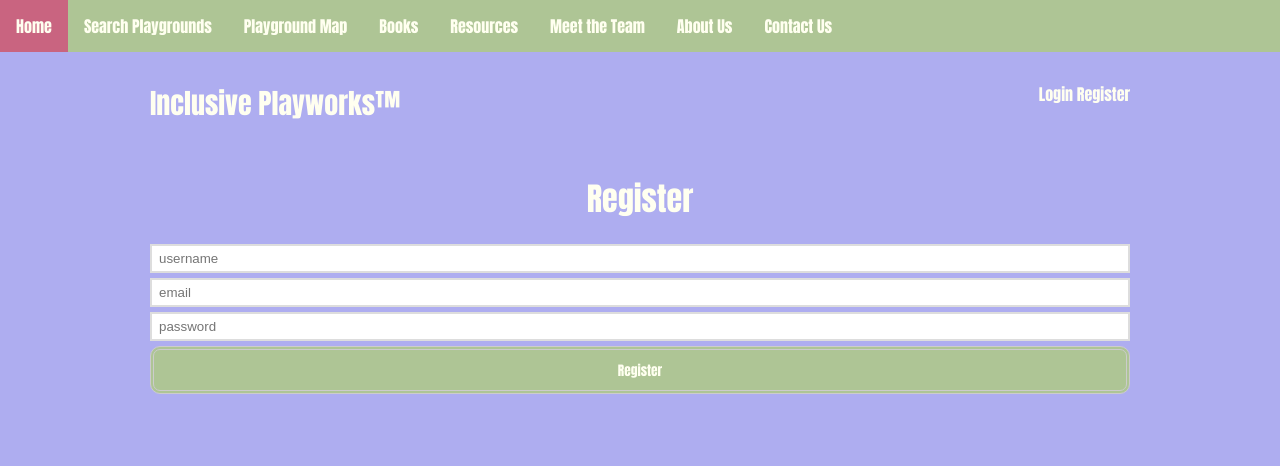
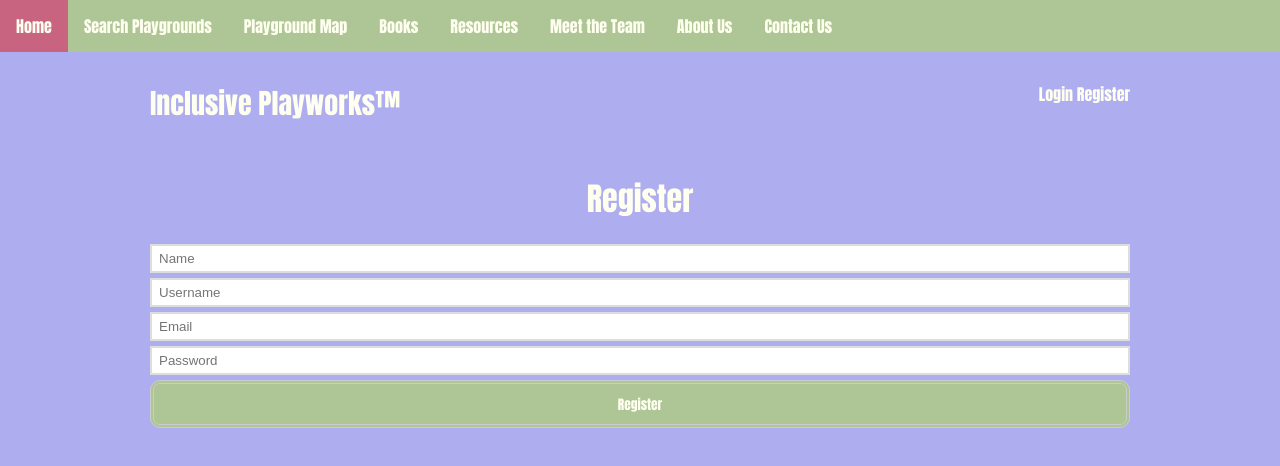
Before and after one commit to htntang/everychildplays, a React (Create React App) app in the folder client/: page /register in a window 1280 px wide. Shown: the top 466 px of the page. Built offline with nearby package versions, Linux system fonts and the light colour scheme.

Commit message:
edited registration page

```diff
--- a/client/src/Pages/RegistrationPage.js
+++ b/client/src/Pages/RegistrationPage.js
@@ -4,9 +4,10 @@
 
         <h1>Register</h1>
 
-            <input type="text" placeholder="username" />
-            <input type="email" placeholder="email" />
-            <input type="password" placeholder="password" />
+            <input type="text" placeholder="Name" />
+            <input type="text" placeholder="Username" />
+            <input type="text" placeholder="Email" />
+            <input type="password" placeholder="Password" />
             <button>Register</button>
         </form>
     );
```
